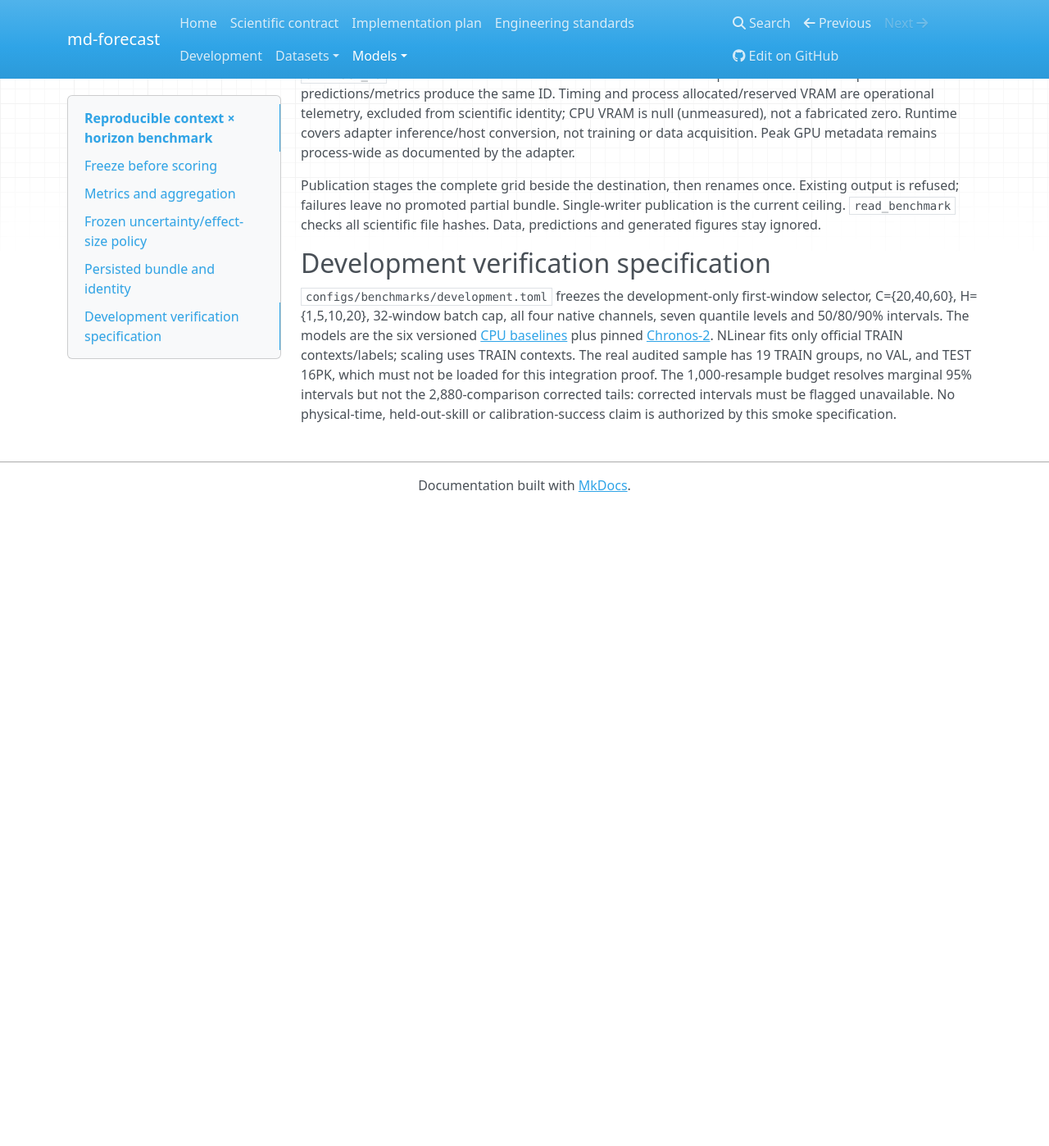
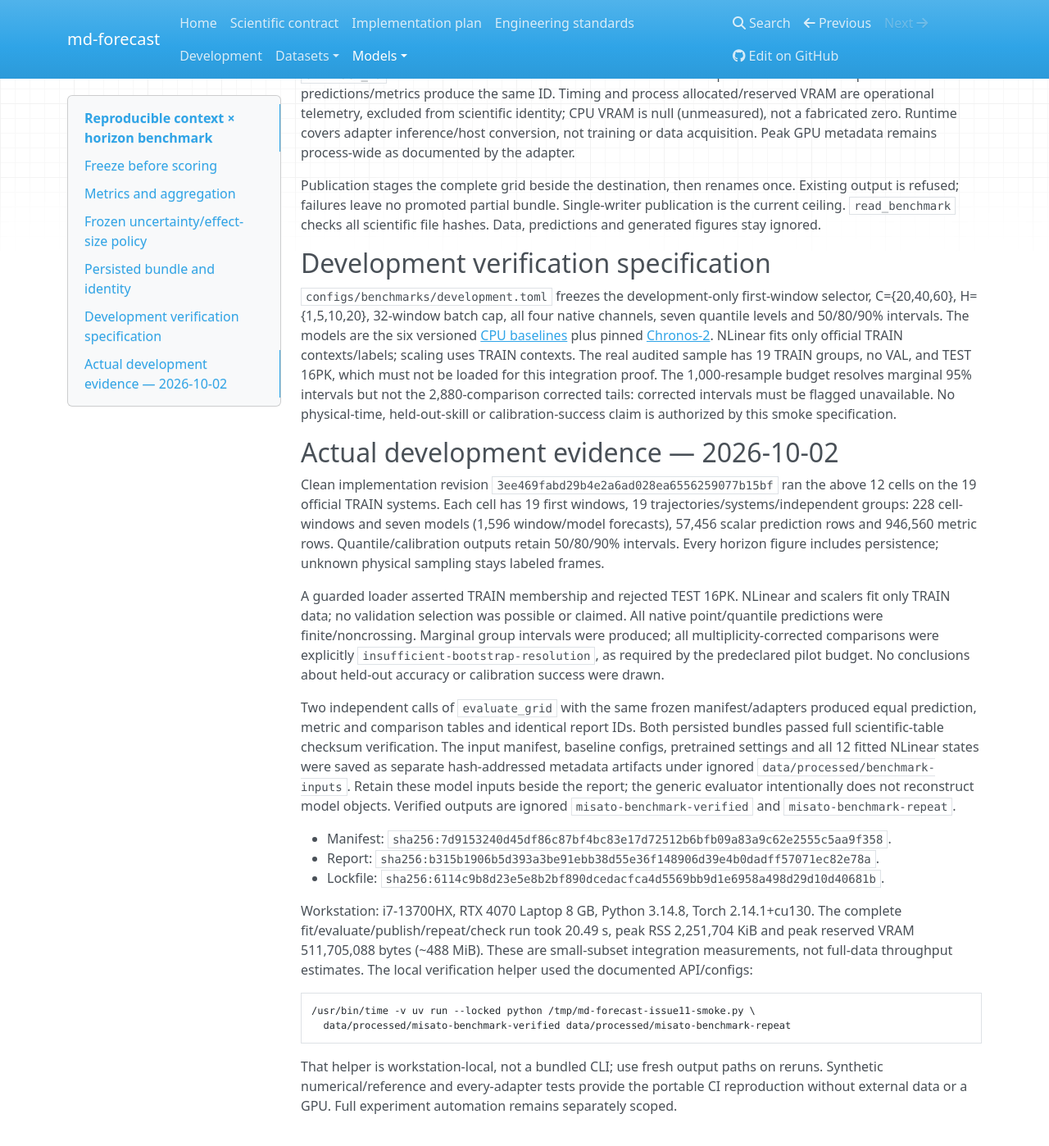
Before and after one commit to fabiobove-dr/md-forecast, an MkDocs documentation site: the page built from docs/models/BENCHMARK.md, in a window 1280 px wide and 1400 px high, scrolled down 2196 px. Shown: the whole window at 82% size. Built offline with MkDocs 1.6.1, drawn with Linux system fonts in a browser that asks for light colours; nearby versions of some CDN libraries; before the commit the page ends 2816 px from its top, so only the background shows below that.

Commit message:
test(evaluation): verify benchmark repeatability and numerical boundaries

````diff
--- a/docs/models/BENCHMARK.md
+++ b/docs/models/BENCHMARK.md
@@ -131,3 +131,48 @@ not be loaded for this integration proof. The 1,000-resample budget resolves
 marginal 95% intervals but not the 2,880-comparison corrected tails: corrected
 intervals must be flagged unavailable. No physical-time, held-out-skill or
 calibration-success claim is authorized by this smoke specification.
+
+## Actual development evidence — 2026-10-02
+
+Clean implementation revision `3ee469fabd29b4e2a6ad028ea6556259077b15bf` ran the
+above 12 cells on the 19 official TRAIN systems. Each cell has 19 first windows,
+19 trajectories/systems/independent groups: 228 cell-windows and seven models
+(1,596 window/model forecasts), 57,456 scalar prediction rows and 946,560 metric
+rows. Quantile/calibration outputs retain 50/80/90% intervals. Every horizon
+figure includes persistence; unknown physical sampling stays labeled frames.
+
+A guarded loader asserted TRAIN membership and rejected TEST 16PK. NLinear and
+scalers fit only TRAIN data; no validation selection was possible or claimed.
+All native point/quantile predictions were finite/noncrossing. Marginal group
+intervals were produced; all multiplicity-corrected comparisons were explicitly
+`insufficient-bootstrap-resolution`, as required by the predeclared pilot budget.
+No conclusions about held-out accuracy or calibration success were drawn.
+
+Two independent calls of `evaluate_grid` with the same frozen manifest/adapters
+produced equal prediction, metric and comparison tables and identical report
+IDs. Both persisted bundles passed full scientific-table checksum verification.
+The input manifest, baseline configs, pretrained settings and all 12 fitted
+NLinear states were saved as separate hash-addressed metadata artifacts under
+ignored `data/processed/benchmark-inputs`. Retain these model inputs beside the
+report; the generic evaluator intentionally does not reconstruct model objects.
+Verified outputs are ignored `misato-benchmark-verified` and `misato-benchmark-repeat`.
+
+- Manifest: `sha256:7d9153240d45df86c87bf4bc83e17d72512b6bfb09a83a9c62e2555c5aa9f358`.
+- Report: `sha256:b315b1906b5d393a3be91ebb38d55e36f148906d39e4b0dadff57071ec82e78a`.
+- Lockfile: `sha256:6114c9b8d23e5e8b2bf890dcedacfca4d5569bb9d1e6958a498d29d10d40681b`.
+
+Workstation: i7-13700HX, RTX 4070 Laptop 8 GB, Python 3.14.8, Torch 2.14.1+cu130.
+The complete fit/evaluate/publish/repeat/check run took 20.49 s, peak RSS
+2,251,704 KiB and peak reserved VRAM 511,705,088 bytes (~488 MiB). These are
+small-subset integration measurements, not full-data throughput estimates.
+The local verification helper used the documented API/configs:
+
+```sh
+/usr/bin/time -v uv run --locked python /tmp/md-forecast-issue11-smoke.py \
+  data/processed/misato-benchmark-verified data/processed/misato-benchmark-repeat
+```
+
+That helper is workstation-local, not a bundled CLI; use fresh output paths
+on reruns. Synthetic numerical/reference and every-adapter tests provide the
+portable CI reproduction without external data or a GPU. Full experiment
+automation remains separately scoped.
````
Also changed, not shown: 2 other files.
